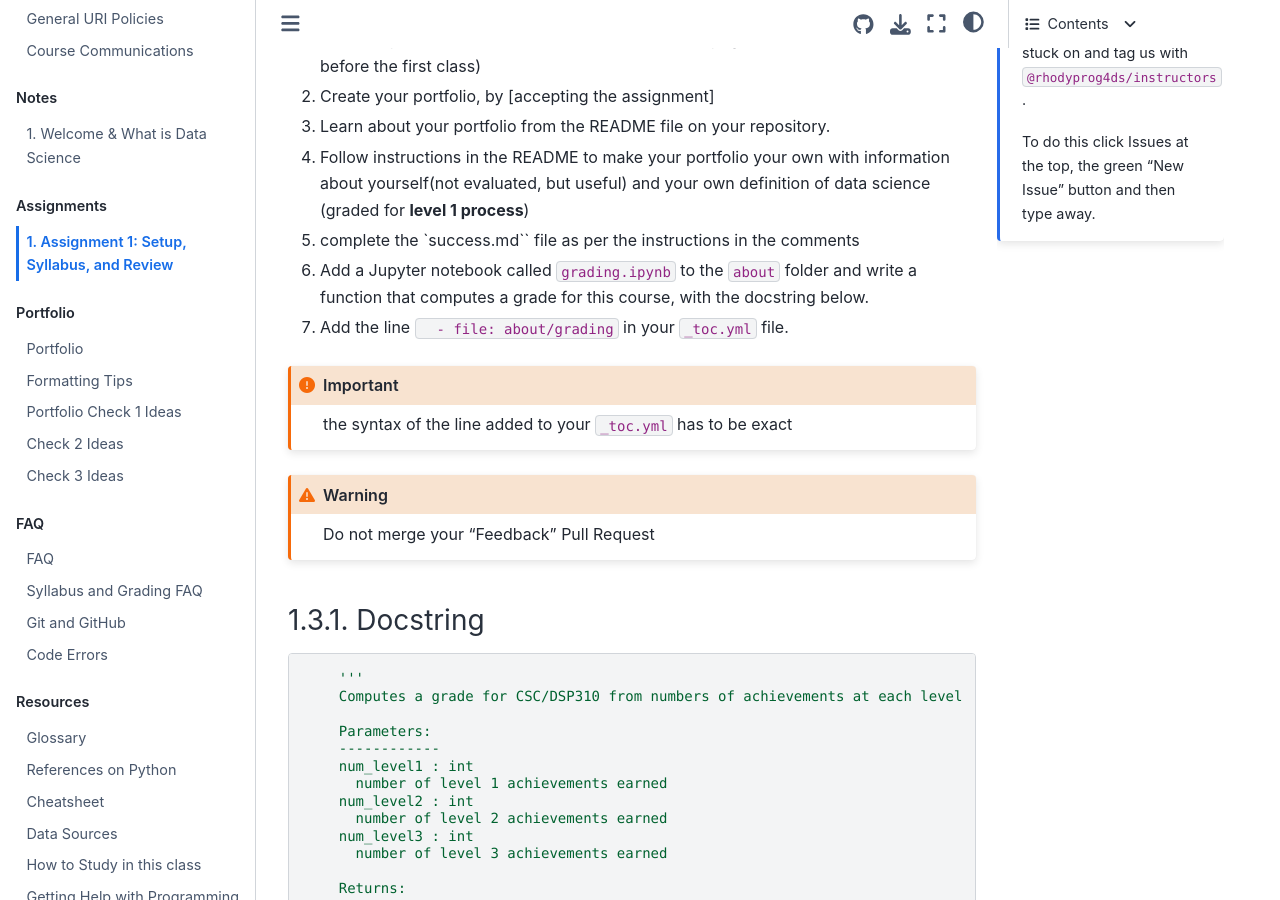
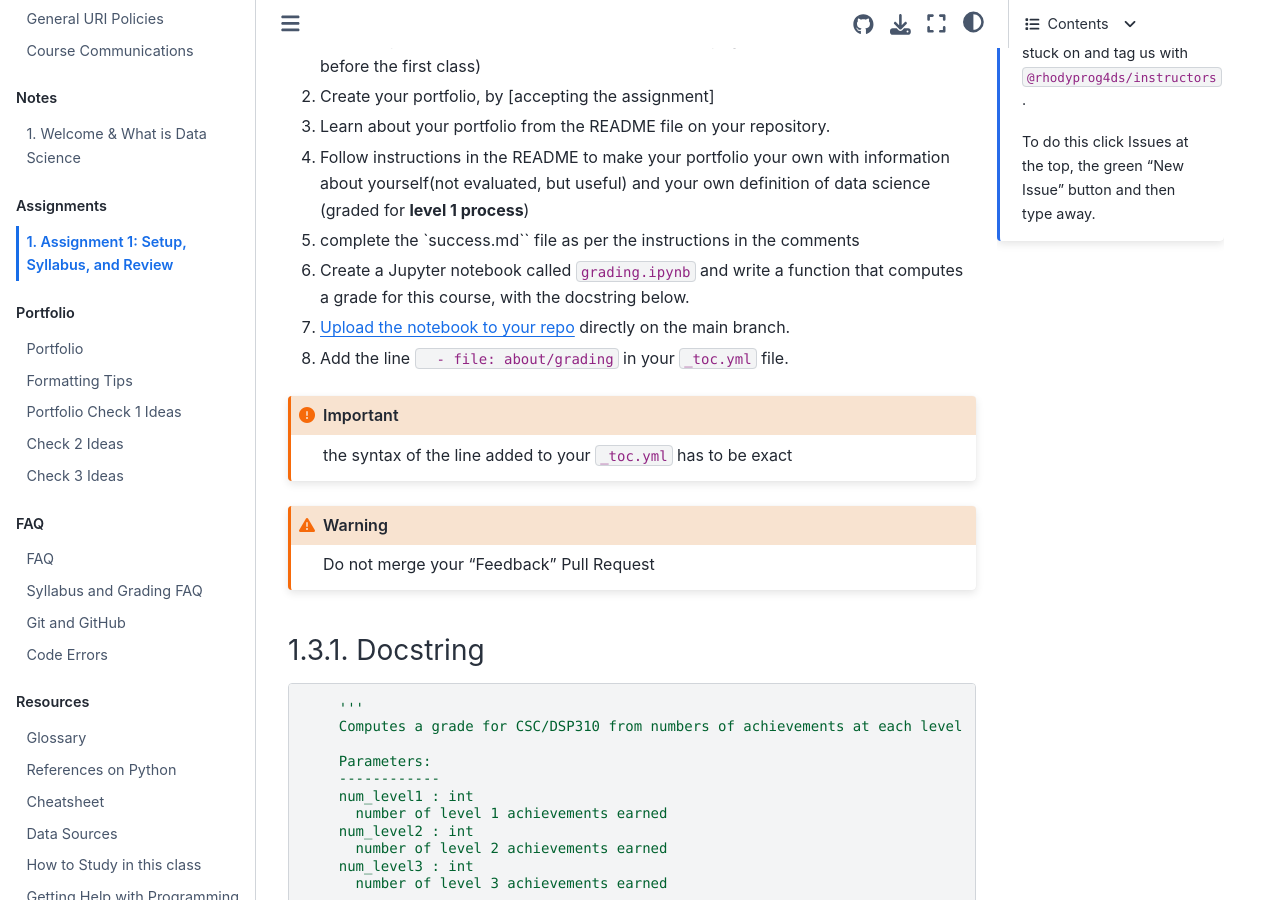
Before and after one commit to rhodyprog4ds/BrownFall23, a Jupyter Book: the page built from assignments/01-syllabus-install.md, in a window 1280 px wide and 900 px high, scrolled down 887 px. Built offline with Jupyter Book 1.0.4 settings and Sphinx 7.4.7 and the Sphinx Book theme 1.1.4, drawn with Linux system fonts in a browser that asks for light colours; pages that are not in the unit, such as notebooks, are missing from menus.

Commit message:
update instructions with submission

`````diff
--- a/assignments/01-syllabus-install.md
+++ b/assignments/01-syllabus-install.md
@@ -45,8 +45,9 @@ Your task is to:
 1. Learn about your portfolio from the README file on your repository.
 1. Follow instructions in the README to make your portfolio your own with information about yourself(not evaluated, but useful) and your own definition of data science (graded for **level 1 process**)
 2. complete the `success.md`` file as per the instructions in the comments
-3. Add a Jupyter notebook called `grading.ipynb` to the `about` folder and write a function that computes a grade for this course, with the  docstring below.
-4. Add the line `  - file: about/grading` in your `_toc.yml` file.
+3. Create a Jupyter notebook called `grading.ipynb` and write a function that computes a grade for this course, with the  docstring below.
+4. [Upload the notebook to your repo](https://docs.github.com/en/repositories/working-with-files/managing-files/adding-a-file-to-a-repository) directly on the main branch.
+5. Add the line `  - file: about/grading` in your `_toc.yml` file.
 
 ```{important}
 the syntax of the line added to your `_toc.yml` has to be exact
@@ -57,6 +58,7 @@ Do not merge your "Feedback" Pull Request
 ````
 
 ### Docstring
+
 ```
     '''
     Computes a grade for CSC/DSP310 from numbers of achievements at each level
@@ -75,9 +77,11 @@ Do not merge your "Feedback" Pull Request
     letter_grade : string
       letter grade with possible modifier (+/-)
     '''
+
 ```
 
 ### Sample tests
+
 Here are some sample tests you could run to confirm that your function works correctly:
 ````{margin}
 ```{warning}
`````
